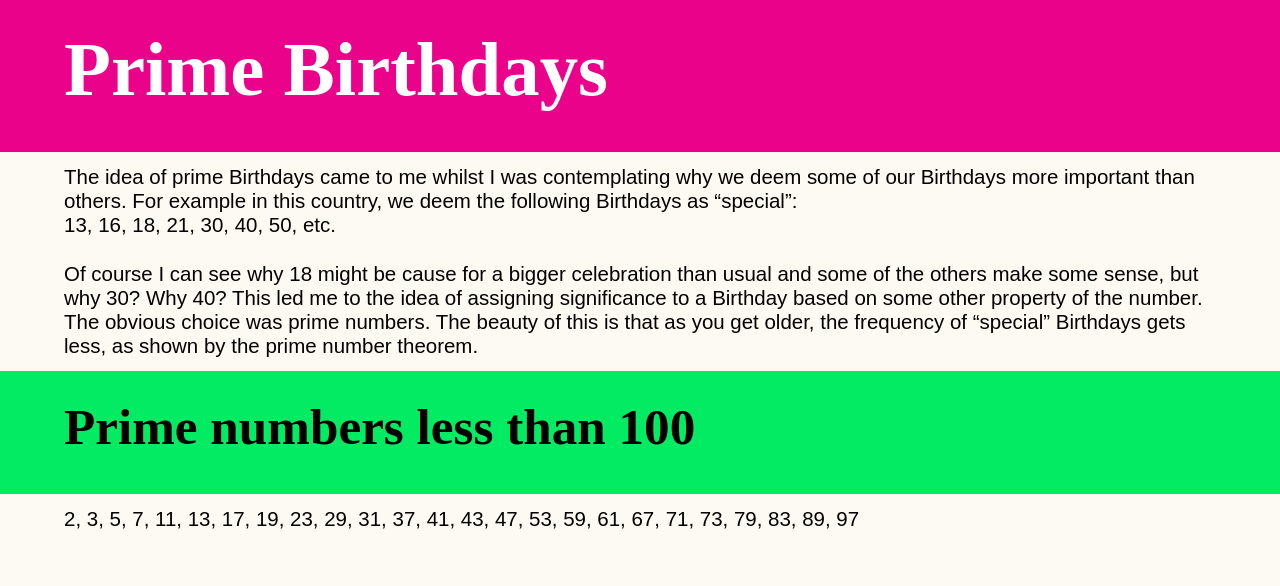
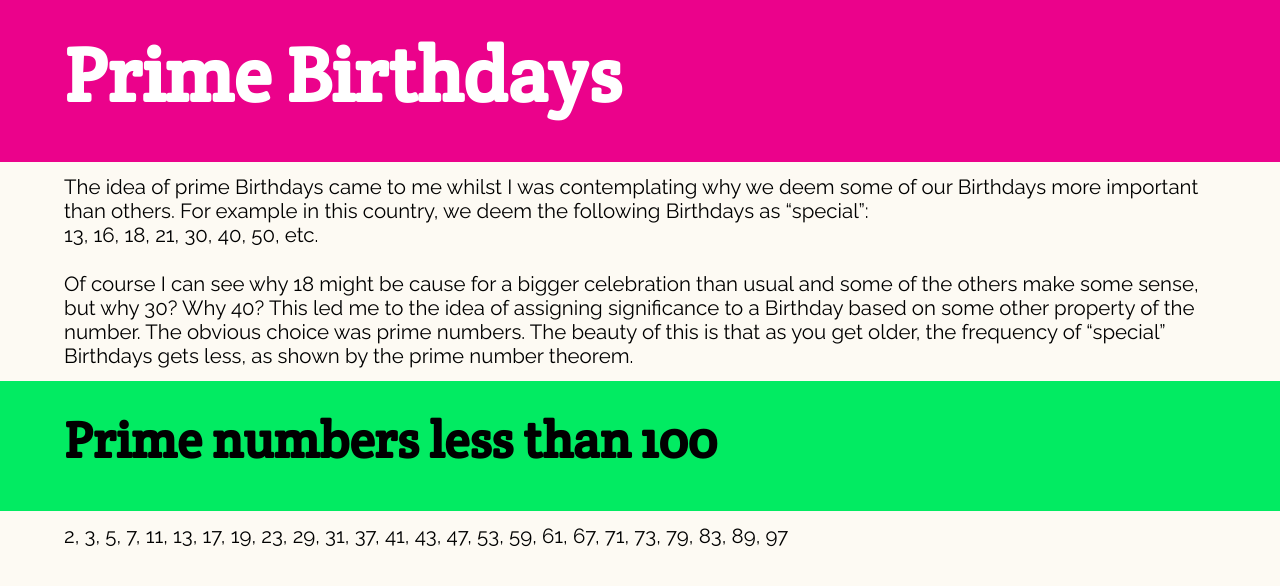
Before and after one commit to adamcheasley/adamcheasley.github.io, a Jekyll site: the page built from prime.md, in a window 1280 px wide. Shown: the top 586 px of the page. Built offline with Jekyll 4.4.1, drawn with Linux system fonts in a browser that asks for light colours.

Commit message:
Add google fonts to default layout

```diff
--- a/_layouts/default.html
+++ b/_layouts/default.html
@@ -6,6 +6,8 @@
     <meta name="author" content="Adam Forsythe-Cheasley" />
     <title>{{ site.name }}</title>
     <link rel="stylesheet" type="text/css" href="/css/main.css"/>
+    <link href="https://fonts.googleapis.com/css?family=Crete+Round|Raleway:400,700"
+          rel="stylesheet">
     <meta name="viewport" content="width=device-width, initial-scale=1, maximum-scale=1" />
     <meta name="MobileOptimized" content="width" />
     <meta name="HandheldFriendly" content="true" />
```
